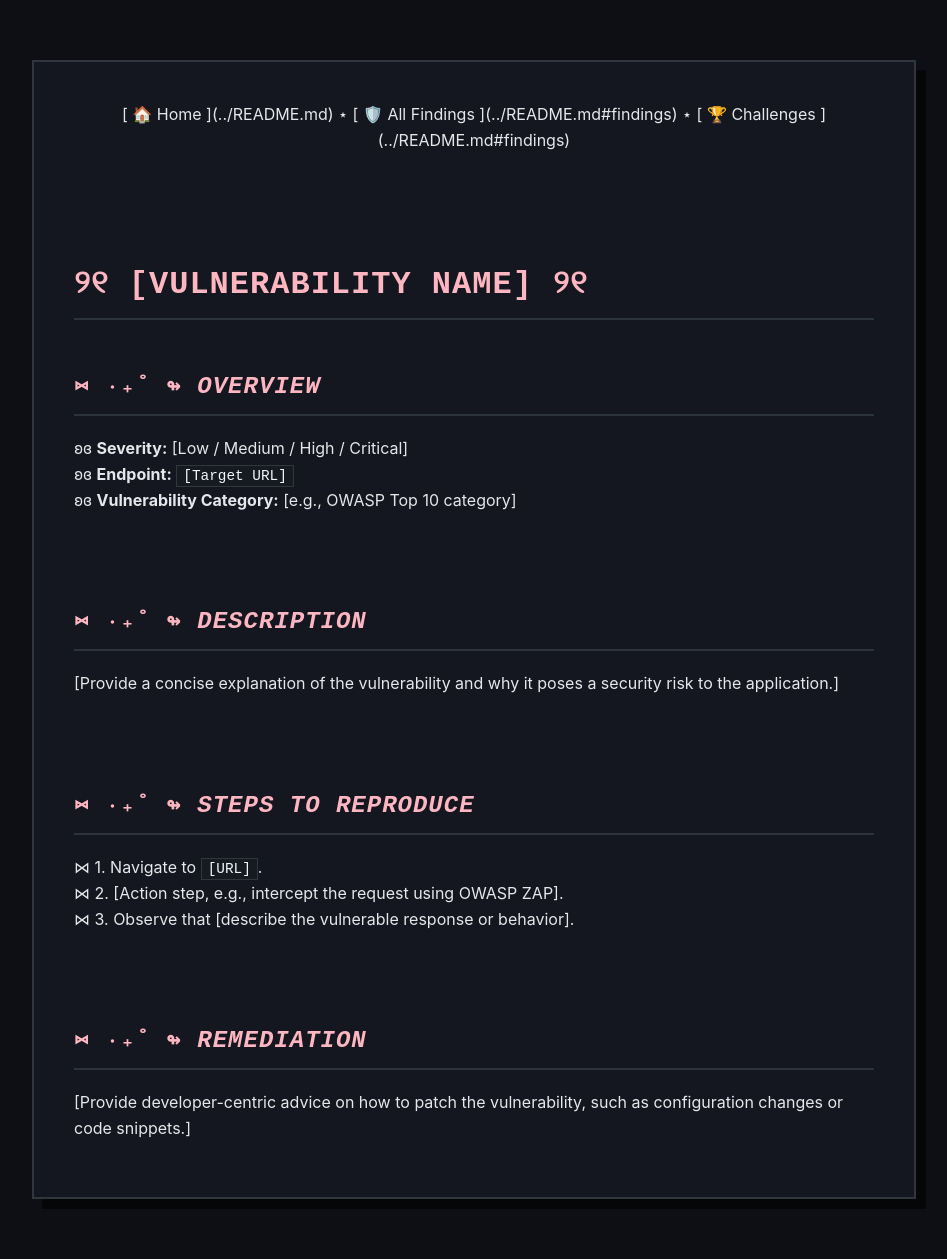
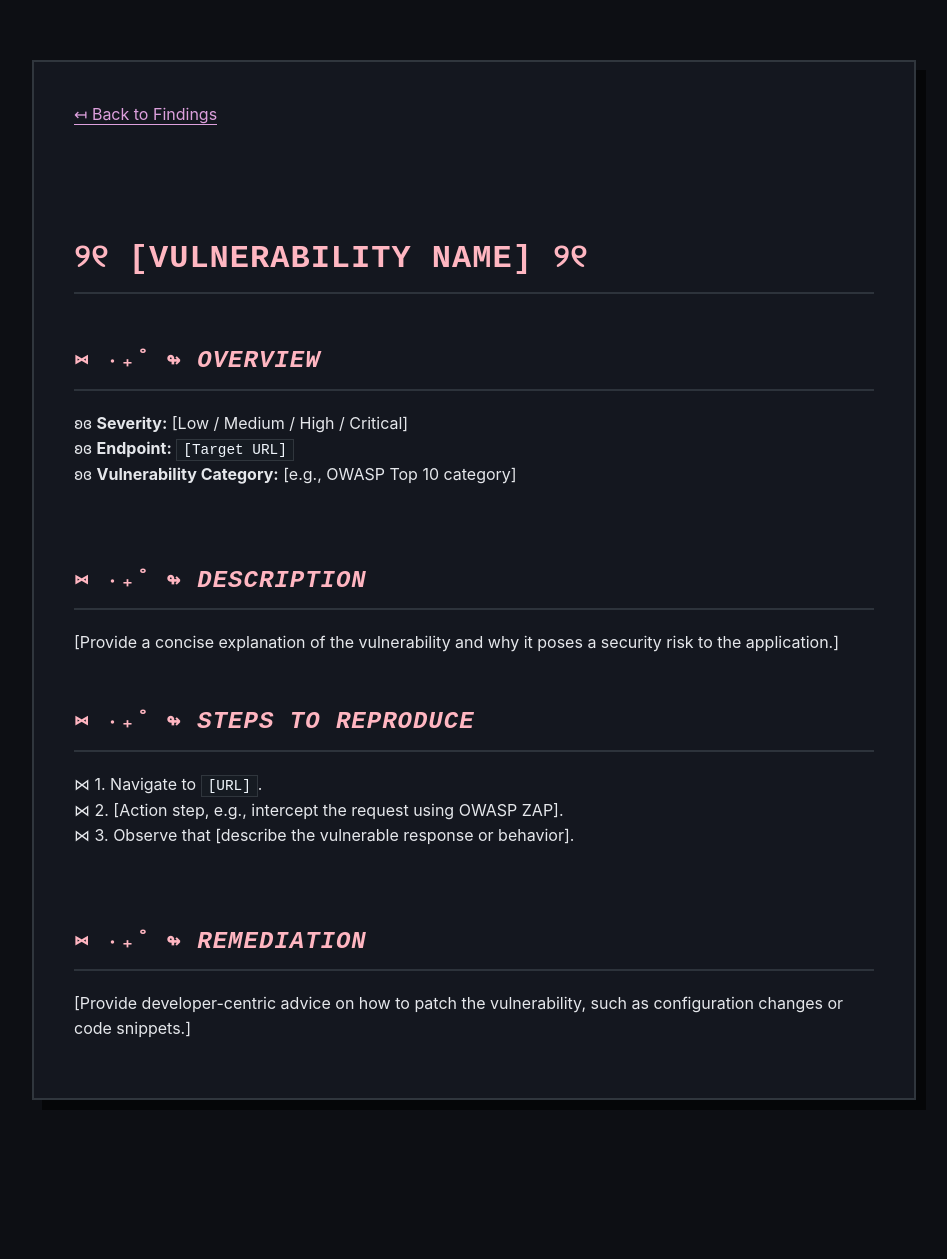
Before and after one commit to vviperinae/Juice-Shop-Security-Writeup, a Jekyll site: the page built from findings/TEMPLATE.md, in a window 1280 px wide. Shown: the whole page, without its empty margins (166-1113 px from the left). Built offline with Jekyll 4.4.1, drawn with Linux system fonts in a browser that asks for light colours; our own code applies the rules of GitHub Pages for plain Markdown files; after the commit the page ends 1160 px from its top, so only the background shows below that.

Commit message:
Refactor TEMPLATE.md for clarity and structure
Removed unnecessary HTML elements and improved structure.

```diff
--- a/findings/TEMPLATE.md
+++ b/findings/TEMPLATE.md
@@ -1,7 +1,5 @@
-<div align="center">
-
-[ 🏠 Home ](../README.md) ⋆ [ 🛡️ All Findings ](../README.md#findings) ⋆ [ 🏆 Challenges ](../README.md#findings)
-
+<div align="left">
+  <a href="./">↤ Back to Findings</a>
 </div>
 <br>
 
@@ -11,19 +9,16 @@
 ʚɞ **Severity:** [Low / Medium / High / Critical]<br>
 ʚɞ **Endpoint:** `[Target URL]`<br>
 ʚɞ **Vulnerability Category:** [e.g., OWASP Top 10 category]<br>
-
 <br>
 
 ## ⑅ ‧₊˚ ↬ *Description*
 [Provide a concise explanation of the vulnerability and why it poses a security risk to the application.]
-
 <br>
 
 ## ⑅ ‧₊˚ ↬ *Steps to Reproduce*
 ⋈ 1. Navigate to `[URL]`.<br>
 ⋈ 2. [Action step, e.g., intercept the request using OWASP ZAP].<br>
 ⋈ 3. Observe that [describe the vulnerable response or behavior].<br>
-
 <br>
 
 ## ⑅ ‧₊˚ ↬ *Remediation*
```
